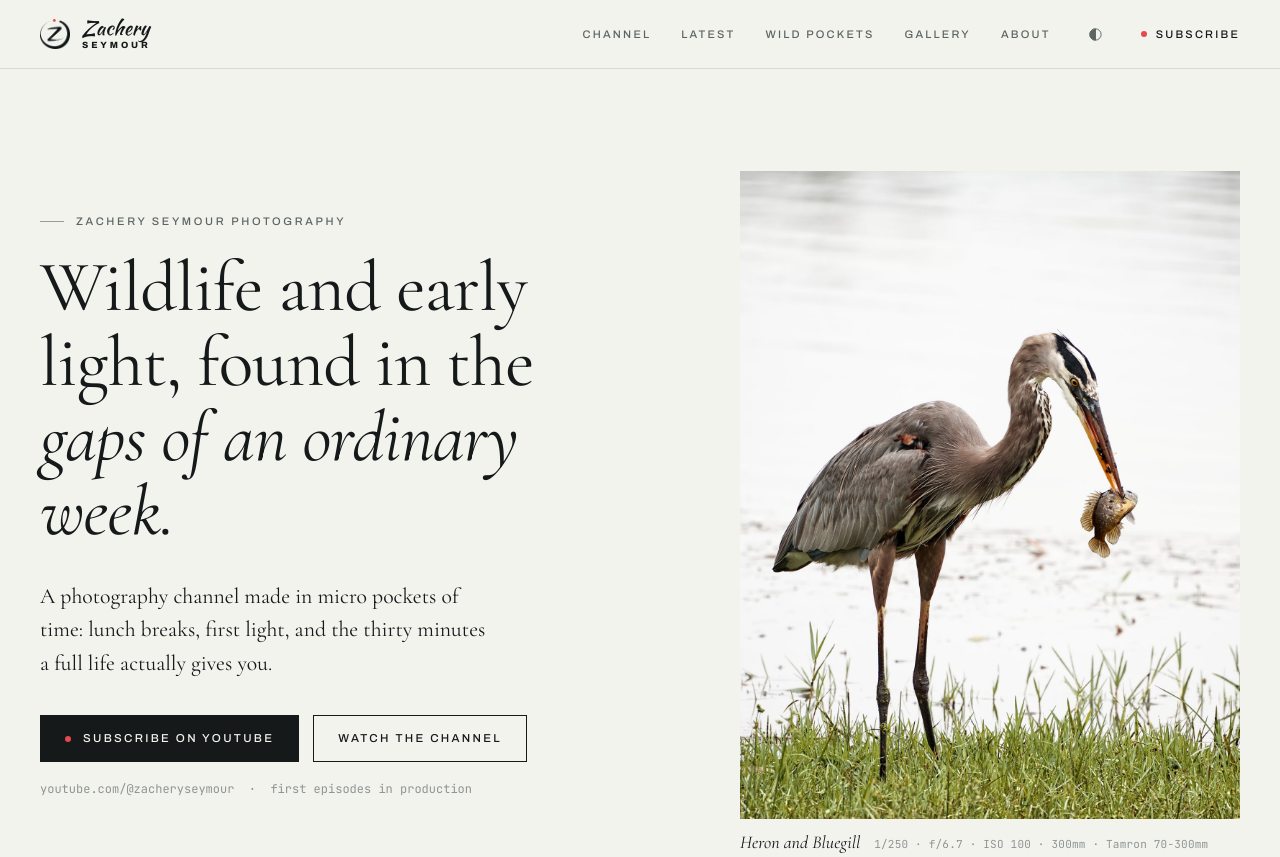
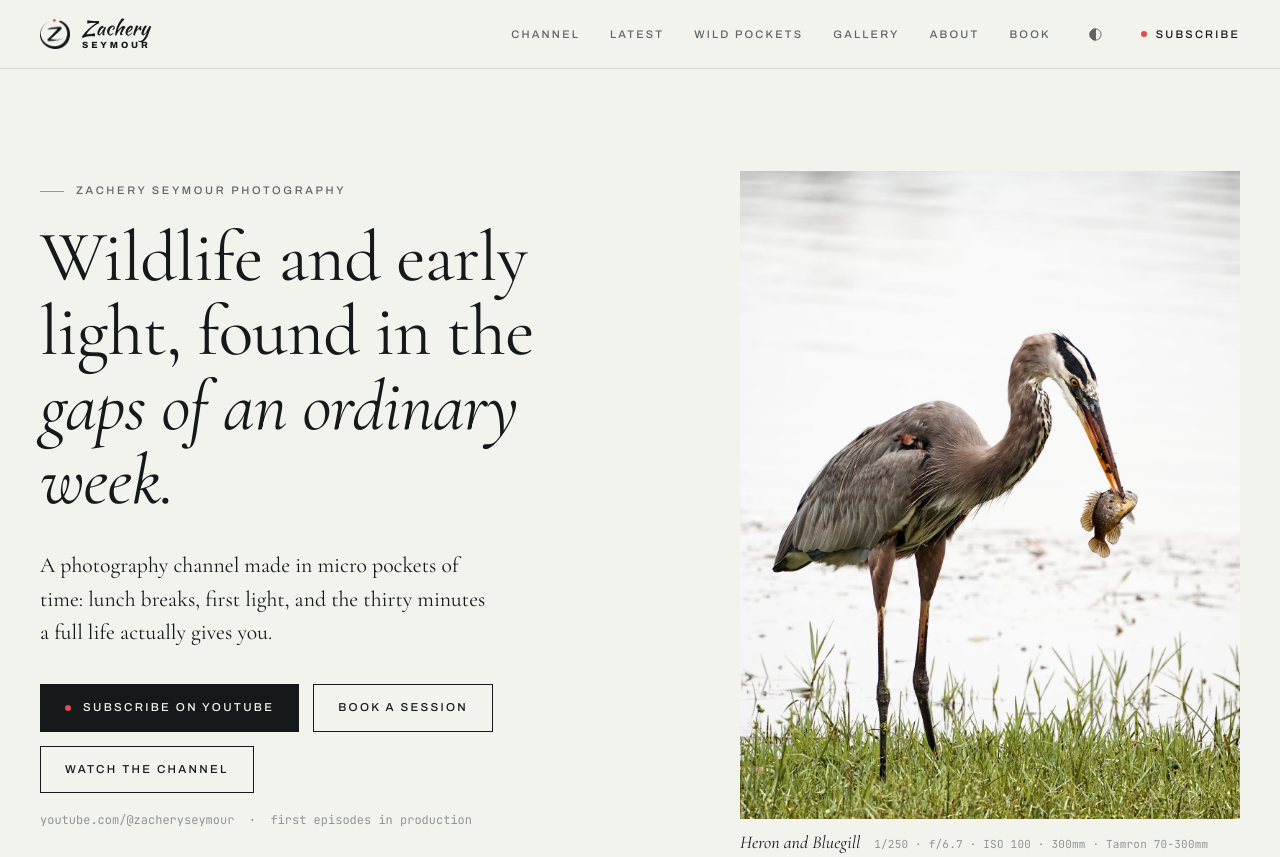
Before and after one commit to zacheryseymour/zacheryseymour.github.io, a plain HTML site: page index.html in a window 1280 px wide. Shown: the top 857 px of the page. Drawn offline with nearby package versions, Linux system fonts and the light colour scheme.

Commit message:
Add Book a session button and Book nav link, cut report cards item
Co-Authored-By: Claude Opus 5.5 <noreply@anthropic.com>
Claude-Session: https://claude.ai/code/session_0174kAvPDU4g3NdKu56aHuTS

```diff
--- a/index.html
+++ b/index.html
@@ -179,6 +179,7 @@ try{var t=localStorage.getItem("zs-theme");if(t==="light"||t==="dark")document.d
       <a class="l" href="#wild-pockets">Wild Pockets</a>
       <a class="l" href="#gallery">Gallery</a>
       <a class="l" href="#about">About</a>
+      <a href="#contact">Book</a>
       <button class="theme" type="button" id="themeBtn" aria-label="Switch light or dark mode">
         <svg viewBox="0 0 24 24" fill="none" stroke="currentColor" stroke-width="1.5"><circle cx="12" cy="12" r="9"/><path d="M12 3a9 9 0 0 0 0 18z" fill="currentColor"/></svg>
       </button>
@@ -196,6 +197,7 @@ try{var t=localStorage.getItem("zs-theme");if(t==="light"||t==="dark")document.d
       <p class="lede">A photography channel made in micro pockets of time: lunch breaks, first light, and the thirty minutes a full life actually gives you.</p>
       <div class="cta">
         <a class="btn solid" href="https://www.youtube.com/@zacheryseymour?sub_confirmation=1" rel="noopener"><span class="dot" aria-hidden="true"></span>Subscribe on YouTube</a>
+        <a class="btn line" href="mailto:Zachseymourphotos@gmail.com?subject=Booking%20inquiry">Book a session</a>
         <a class="btn line" href="https://www.youtube.com/@zacheryseymour" rel="noopener">Watch the channel</a>
       </div>
       <p class="handle">youtube.com/@zacheryseymour &nbsp;·&nbsp; first episodes in production</p>
@@ -223,7 +225,6 @@ try{var t=localStorage.getItem("zs-theme");if(t==="light"||t==="dark")document.d
     </div>
     <ol class="list">
       <li><div><h3>Wild Pockets</h3><p>Thirty-minute lunch sessions in a single park, three times a week, across a full year.</p></div></li>
-      <li><div><h3>Monthly report cards</h3><p>My work graded against a professional standard, with Claude as my coach: what fell short, and how I fixed it in the edit.</p></div></li>
       <li><div><h3>Every setting shown</h3><p>Shutter, aperture, ISO and lens on every photograph, with the reasoning behind each choice. Disagree? Tell me.</p></div></li>
       <li><div><h3>Short form</h3><p>Small subjects, early light and Florida skies, made in the pockets between everything else.</p></div></li>
     </ol>
```
